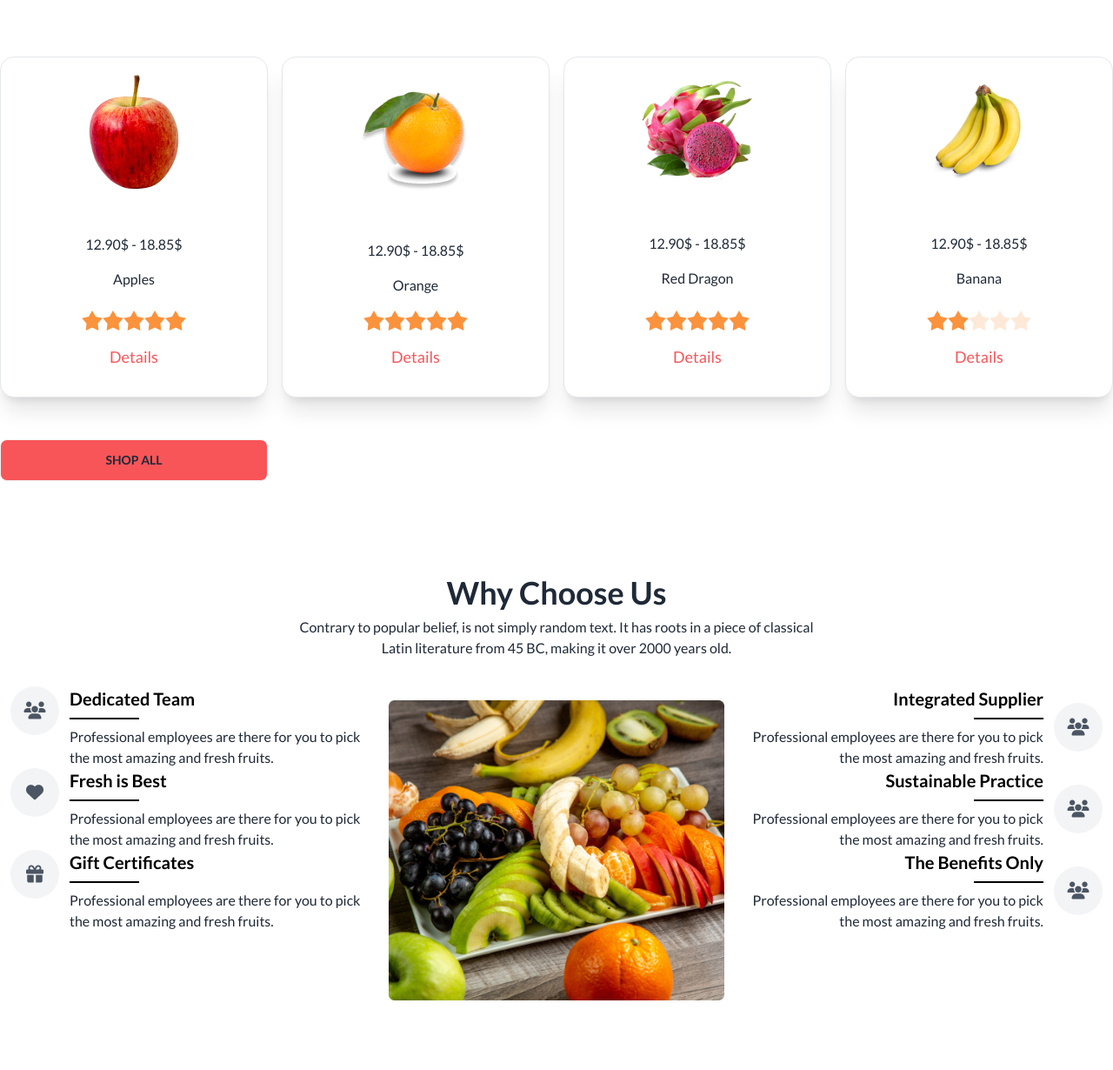
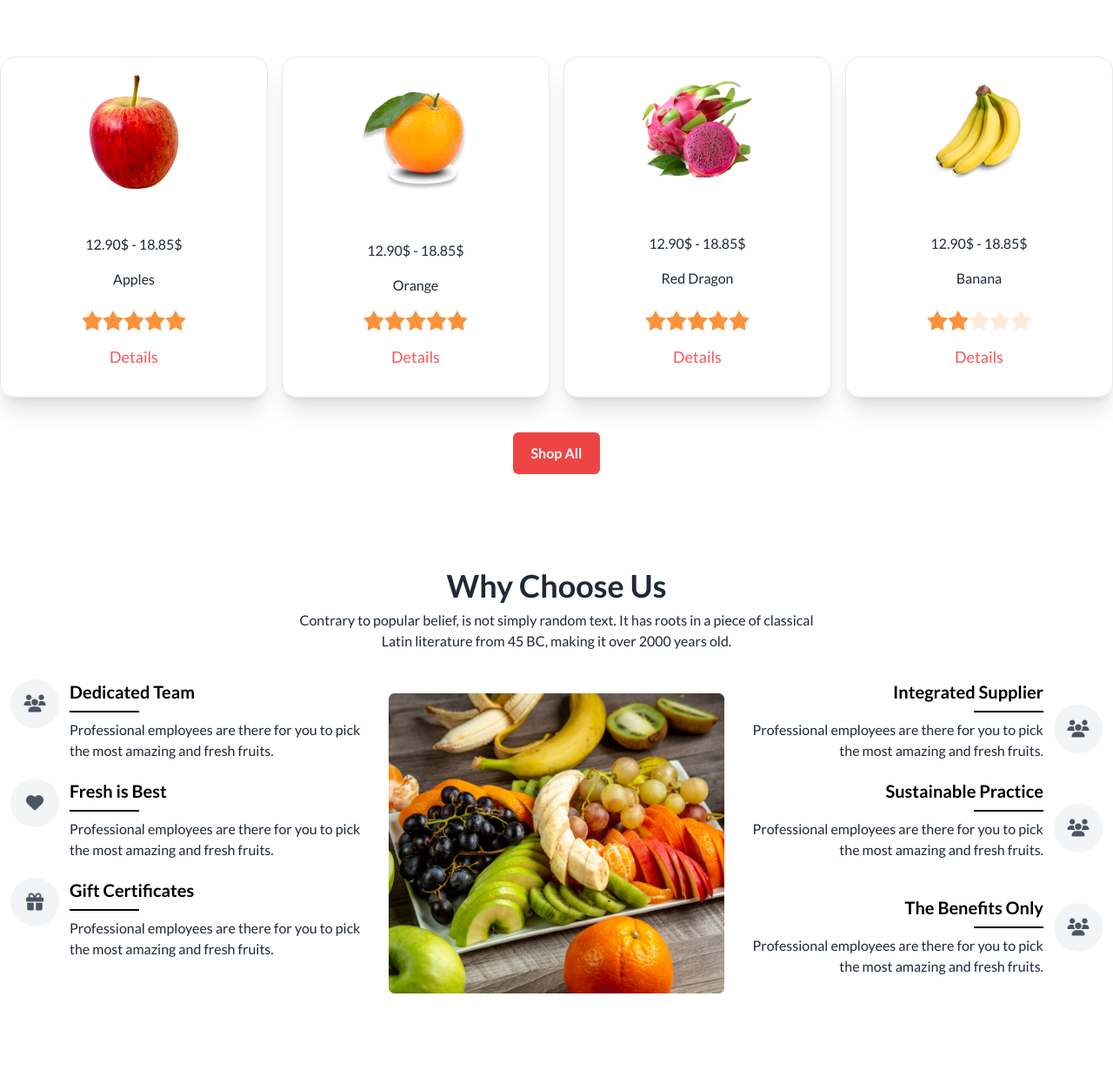
Before and after one commit to 1001hari/fruit-brust-assignment-3, a plain HTML site: page index.html in a window 1280 px wide. Shown: the part 1030-2260 px from the top of the page at 87% size. Drawn offline with nearby package versions, Linux system fonts and the light colour scheme.

```diff
--- a/index.html
+++ b/index.html
@@ -343,8 +343,8 @@
                 </div>
             </div>
         </section>
-
-    <section class="grid grid-cols-1 md:grid-cols-2 lg:grid-cols-4 gap-4 mt-12">
+        <section>
+            <div class="grid grid-cols-1 md:grid-cols-2 lg:grid-cols-4 gap-4 mt-12">
               <div class="card bg-[#FFF] shadow-xl border">
                 <figure>
                   <img class="w-15 h-auto p-5" src="./images/fruit6.png" alt="" />
@@ -712,13 +712,12 @@
                   </button>
                 </div>
 
-
                 <dialog id="my_modal_4" class="modal modal-bottom sm:modal-middle">
                   <form method="dialog" class="modal-box">
                     <div>
                       <figure>
                         <img
-                    class="w-15 h-auto p-5 "
+                          class="w-15 h-auto p-5"
                           src="./images/fruit6.png"
                           alt=""
                         />
@@ -775,12 +774,17 @@
                   </form>
                 </dialog>
               </div>
-
-
-            <button class=" btn mt-8 flex flex-col items-center justify-center bg-[#F85559]">Shop All</button>
             </div>
 
+            <div class="my-10 flex justify-center items-center">
+              <button
+                class="w-[100px] text-center p-3 bg-red-500 rounded-md text-white font-bold mx-1"
+              >
+                Shop All
+              </button>
+            </div>
           </section>
+
 
 
       <!-- Why Choose Us -->
@@ -831,7 +835,7 @@
                 </div>
               </div>
 
-              <div class="flex flex-col lg:flex-row items-center lg:items-start">
+              <div class="flex flex-col lg:flex-row items-center mt-5 lg:items-start">
                 <div>
                   <p
                     class="text-xl text-gray-600 bg-gray-100 h-14 w-14 flex justify-center items-center rounded-full"
@@ -840,7 +844,7 @@
                   </p>
                 </div>
 
-                <div class="ml-3 text-center lg:text-left">
+                <div class="ml-3 text-center mb-5 lg:text-left">
                   <h2 class="text-xl font-bold text-black">Fresh is Best</h2>
                   <div class=" flex justify-center items-center lg:justify-start ">
                     <hr class="my-2 text-black border border-black w-[80px]" />
@@ -863,7 +867,7 @@
                   </p>
                 </div>
 
-                <div class="ml-3 text-center lg:text-left">
+                <div class="ml-3 text-center mb-5 lg:text-left">
                   <h2 class="text-xl font-bold text-black">Gift Certificates</h2>
                   <div class="flex justify-center items-center lg:justify-start ">
                     <hr class="my-2 text-black border border-black w-[80px]" />
@@ -897,7 +901,7 @@
                   </p>
                 </div>
 
-                <div class="mr-3 lg:text-right text-center">
+                <div class="mr-3 mb-5 lg:text-right text-center">
                   <h2 class="text-xl font-bold text-black">
                     Integrated Supplier
                   </h2>
@@ -922,7 +926,7 @@
                   </p>
                 </div>
 
-                <div class="mr-3 lg:text-right text-center">
+                <div class="mr-3 mb-5 lg:text-right text-center">
                   <h2 class="text-xl font-bold text-black">
                     Sustainable Practice
                   </h2>
@@ -947,7 +951,7 @@
                   </p>
                 </div>
 
-                <div class="mr-3 lg:text-right text-center">
+                <div class="mr-3 mt-5 lg:text-right text-center">
                   <h2 class="text-xl font-bold text-black">The Benefits Only</h2>
 
                   <div class="flex lg:justify-end justify-center">
```
Lines whose indentation alone changed are shown as unchanged.
